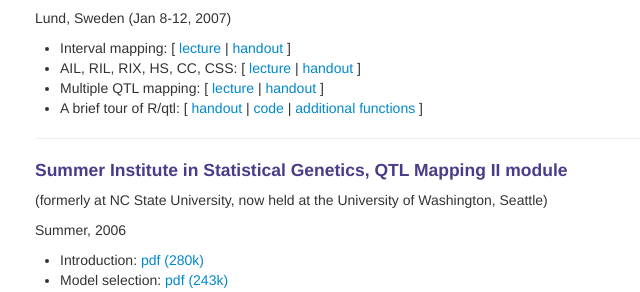
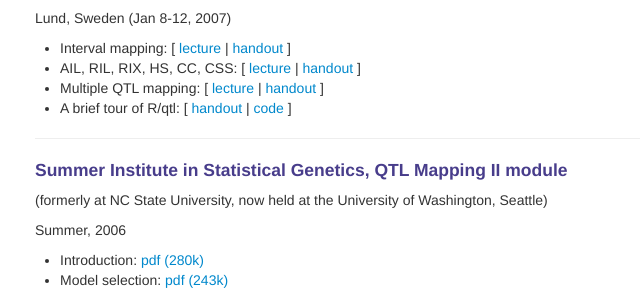
Before and after one commit to kbroman/kbroman.github.io, a Jekyll site: the page built from teaching.md, in a window 1280 px wide and 900 px high, scrolled down 4290 px. Shown: the part 160-452 px from the top of the window, without its empty margins (55-695 px from the left). Built offline with Jekyll 4.4.1, drawn with Linux system fonts in a browser that asks for light colours.

Commit message:
teaching.md: remove broken link

```diff
--- a/teaching.md
+++ b/teaching.md
@@ -415,7 +415,7 @@ Lund, Sweden (Jan 8-12, 2007)
 - Multiple QTL mapping:
   \[ [lecture](https://kbroman.org/teaching_misc/Lund/2007/lec3.pdf) | [handout](https://kbroman.org/teaching_misc/Lund/2007/handout3.pdf) \]
 - A brief tour of R/qtl:
-  \[ [handout](https://rqtl.org/rqtltour.pdf) | [code](https://rqtl.org/rqtltour.R) | [additional functions](https://rqtl.org/multqtlfunc.R) \]
+  \[ [handout](https://rqtl.org/rqtltour.pdf) | [code](https://rqtl.org/rqtltour.R) \]
 
 
 ---
```
